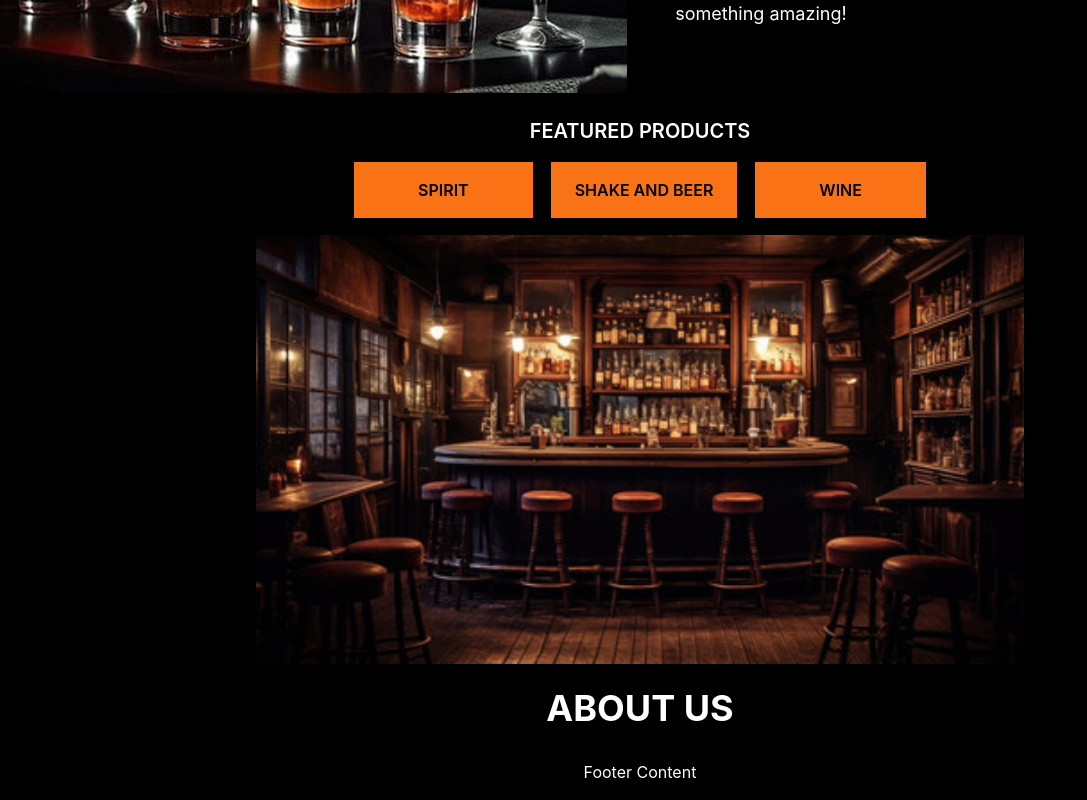
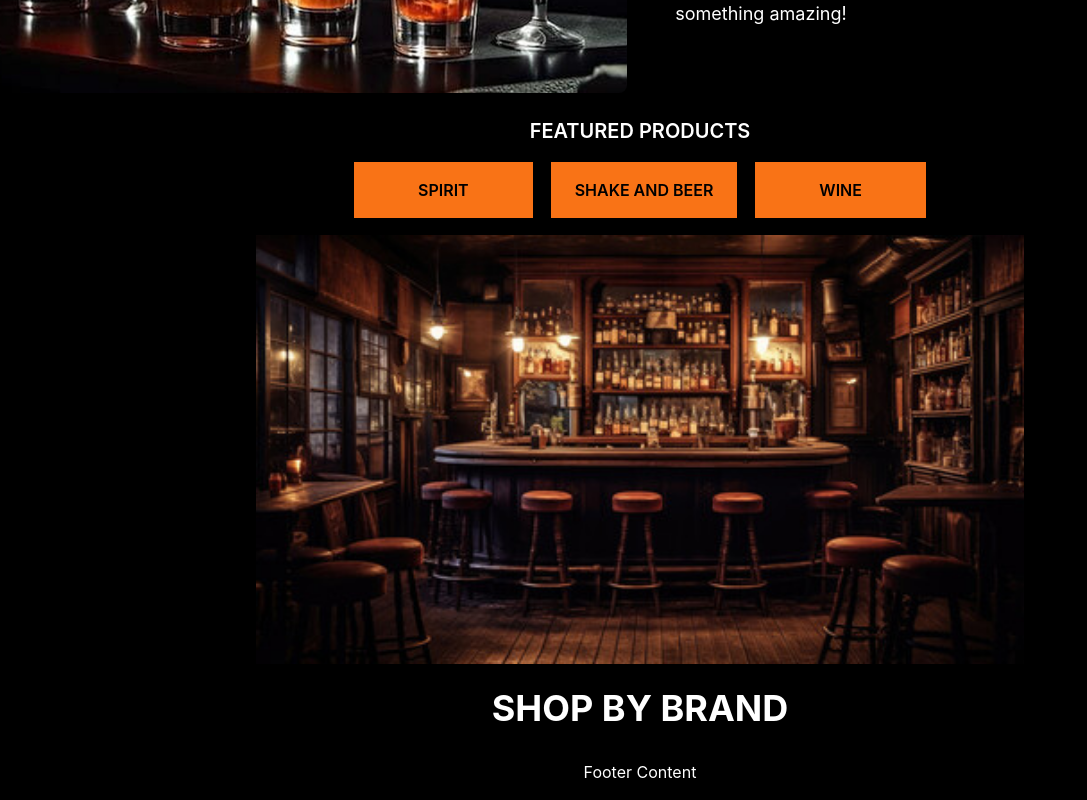
Before and after one commit to ZNilakshi/Capstone-Project, a React (Create React App) app in the folder frontend/: page / in a window 1280 px wide. Shown: the part 1117-1917 px from the top of the page, without its empty margins (0-1087 px from the left). Built offline with nearby package versions, Linux system fonts and the light colour scheme.

Commit message:
Update ShooByBrand.jsx

```diff
--- a/frontend/src/components/ShooByBrand.jsx
+++ b/frontend/src/components/ShooByBrand.jsx
@@ -5,7 +5,7 @@
     <section className="flex flex-col md:flex-row items-center justify-center    bg-black">
 
         <div className="w-full  pr-6 mr-6 md:w-1/2 md:pl-12 mt-6 md:mt-0 text-center ">
-        <h2 className="text-3xl md:text-4xl font-bold text-white mb-4">ABOUT US</h2>
+        <h2 className="text-3xl md:text-4xl font-bold text-white mb-4">SHOP BY BRAND</h2>
 
       </div>
 
```
